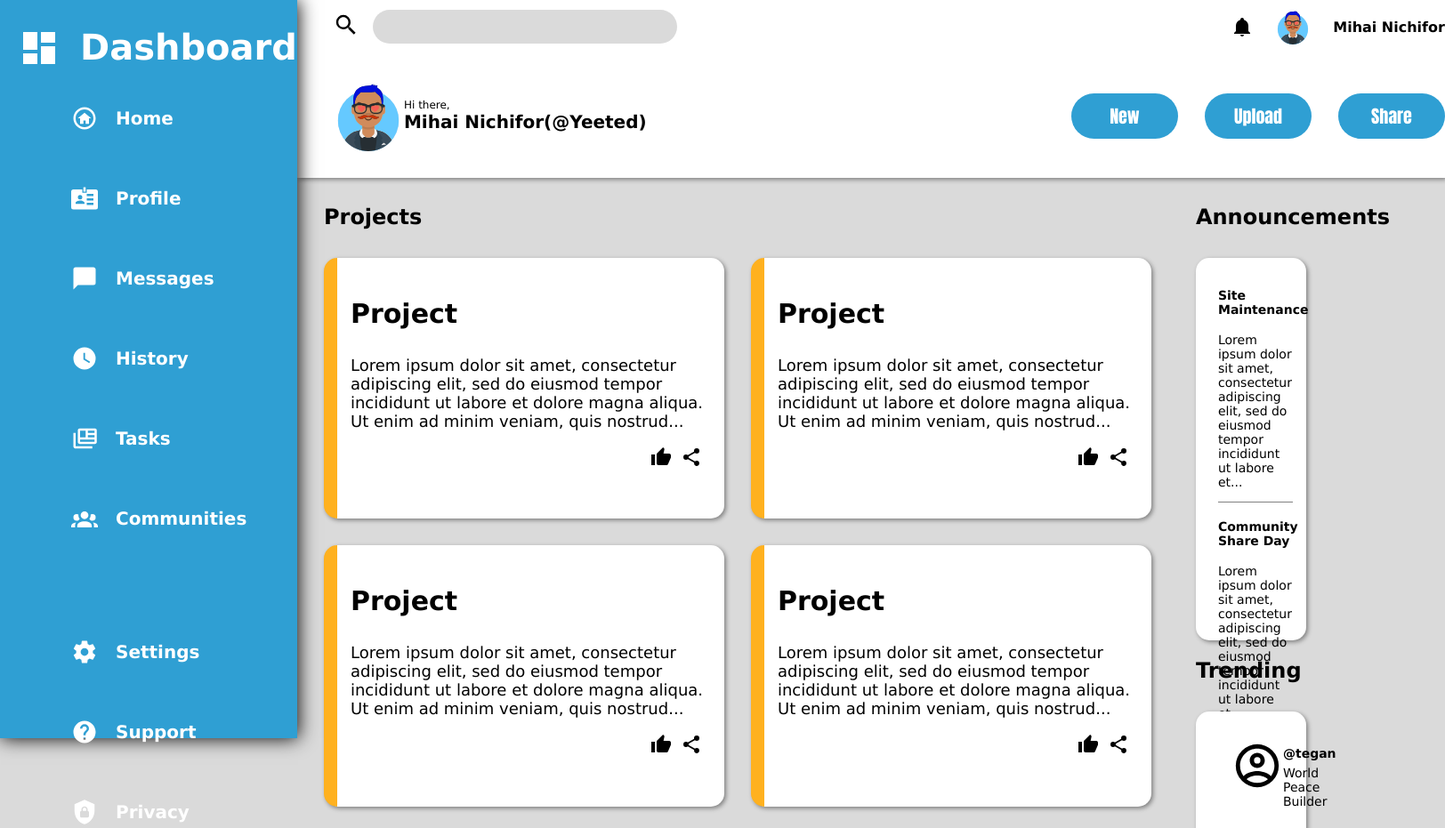
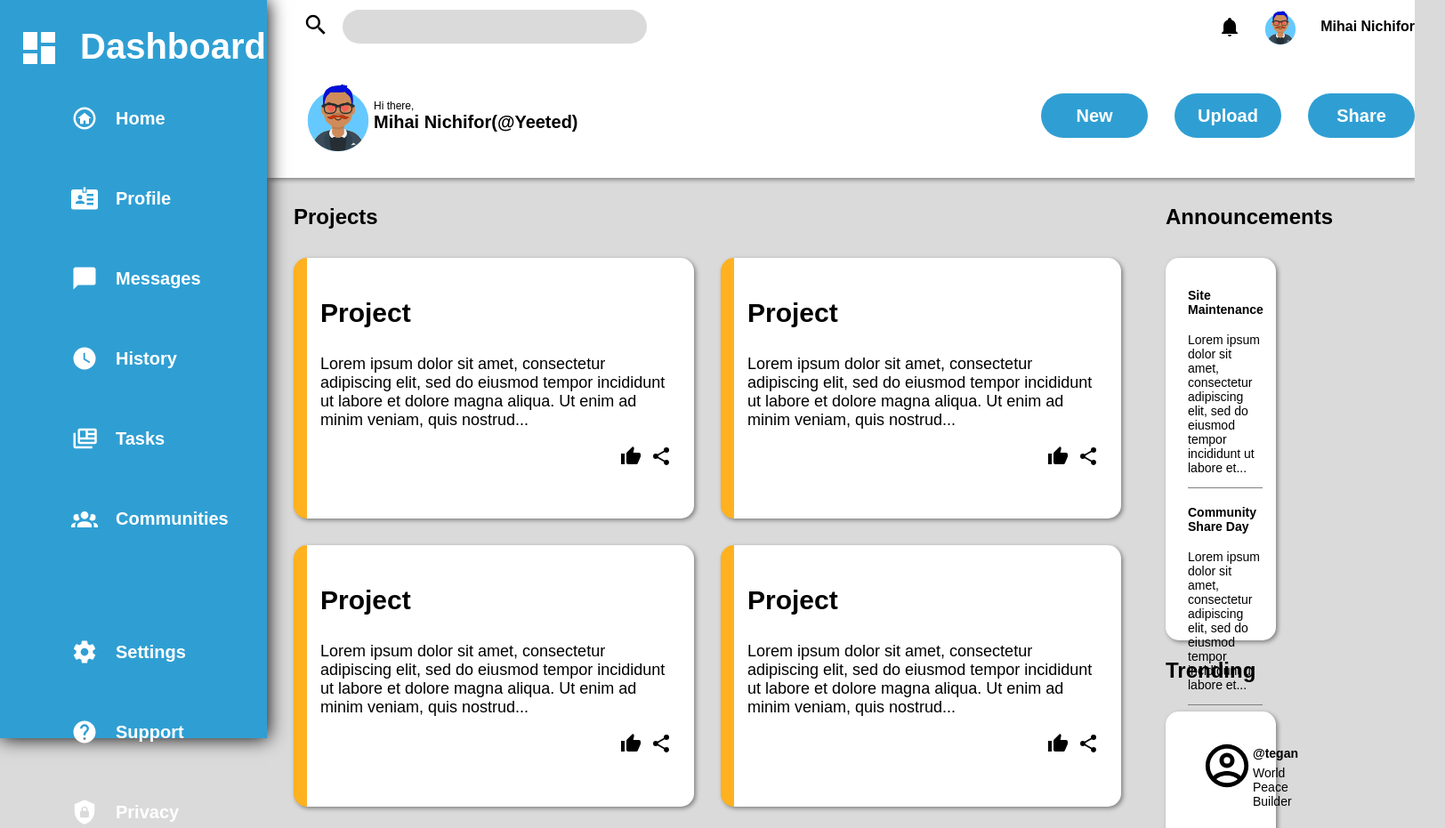
Before and after one commit to Miken37/Admin-Dashboard, a plain HTML site: page index.html in a window 1280 px wide. Shown: the top 931 px of the page at 89% size, 1624 px wide, since content can reach past the window. Drawn offline with Linux system fonts and the light colour scheme.

Commit message:
Changed fonts across the board to appear better visually in Firefox

```diff
--- a/styles.css
+++ b/styles.css
@@ -1,6 +1,6 @@
 :root{
     --accent: rgb(47, 159, 211);
-    --page-font: 'Lucida Sans', 'Lucida Sans Regular', 'Lucida Grande', 'Lucida Sans Unicode', Geneva, Verdana, sans-serif;
+    --page-font: Arial, Helvetica, sans-serif;
 }
 
 body{
@@ -192,7 +192,7 @@ li > div{
     padding: 10px;
     font-size: 20px;
     font-weight: bold;
-    font-family: Impact, Haettenschweiler, 'Arial Narrow Bold', sans-serif;
+    font-family: var(--page-font);
     margin-left: 30px;
     border: none;
 }
```
